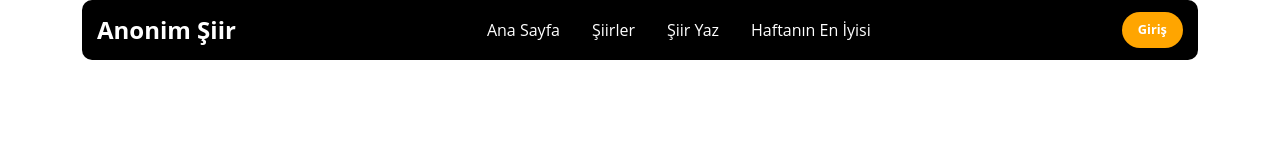
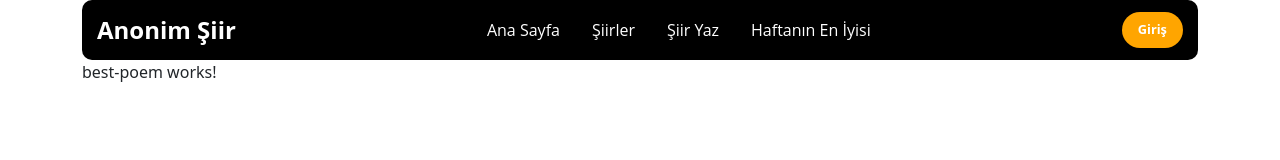
Before and after one commit to enesaslanhan/Poem-Project-Angular, an Angular app: page /best-poem in a window 1280 px wide. Before the commit this address led to /. Shown: the top 160 px of the page. Built offline with nearby package versions, Linux system fonts and the light colour scheme.

Commit message:
30 Ekim 3

```diff
--- /dev/null
+++ b/src/app/Components/best-poem/best-poem.component.html
@@ -0,0 +1 @@
+<p>best-poem works!</p>
--- a/src/app/Components/navi/navi.component.html
+++ b/src/app/Components/navi/navi.component.html
@@ -8,7 +8,7 @@ crossorigin="anonymous" referrerpolicy="no-referrer" />
         <li><a href="">Ana Sayfa</a></li>
         <li><a routerLink="poems">Şiirler</a></li>
         <li><a routerLink="poem-add">Şiir Yaz</a></li>
-        <li><a href="">Haftanın En İyisi</a></li>
+        <li><a routerLink="best-poem">Haftanın En İyisi</a></li>
     </ul>
     <a href="" routerLink="login" class="action_btn">Giriş</a>
     <div class="toggle_btn" (click)="toggleOpen()">
--- a/src/app/app-routing.module.ts
+++ b/src/app/app-routing.module.ts
@@ -4,12 +4,14 @@ import { LoginComponent } from './Components/login/login.component';
 import { PoemAddComponent } from './Components/poem-add/poem-add.component';
 import { AuthGuard } from './guards/auth-guard';
 import { PoemsComponent } from './Components/poems/poems.component';
+import { BestPoemComponent } from './Components/best-poem/best-poem.component';
 
 const routes: Routes = [
 
   {path:'login', component:LoginComponent},
   {path:'poem-add',canActivate:[AuthGuard],component:PoemAddComponent},
-  {path:'poems',component:PoemsComponent}
+  {path:'poems',component:PoemsComponent},
+  {path:'best-poem',component:BestPoemComponent}
 
 ];
 
--- a/src/app/app.module.ts
+++ b/src/app/app.module.ts
@@ -12,6 +12,7 @@ import { LoginComponent } from './Components/login/login.component';
 import { PoemAddComponent } from './Components/poem-add/poem-add.component';
 import { AuthGuard } from './guards/auth-guard';
 import { PoemsComponent } from './Components/poems/poems.component';
+import { BestPoemComponent } from './Components/best-poem/best-poem.component';
 
 @NgModule({
   declarations: [
@@ -19,7 +20,8 @@ import { PoemsComponent } from './Components/poems/poems.component';
     NaviComponent,
     LoginComponent,
     PoemAddComponent,
-    PoemsComponent
+    PoemsComponent,
+    BestPoemComponent
   ],
   imports: [
     BrowserModule,
```
Also changed, not shown: src/app/Components/best-poem/best-poem.component.ts (added, +10 -0 lines), src/app/Components/best-poem/best-poem.component.css (added), 1 other file (tests, documents, lock files or other folders).
